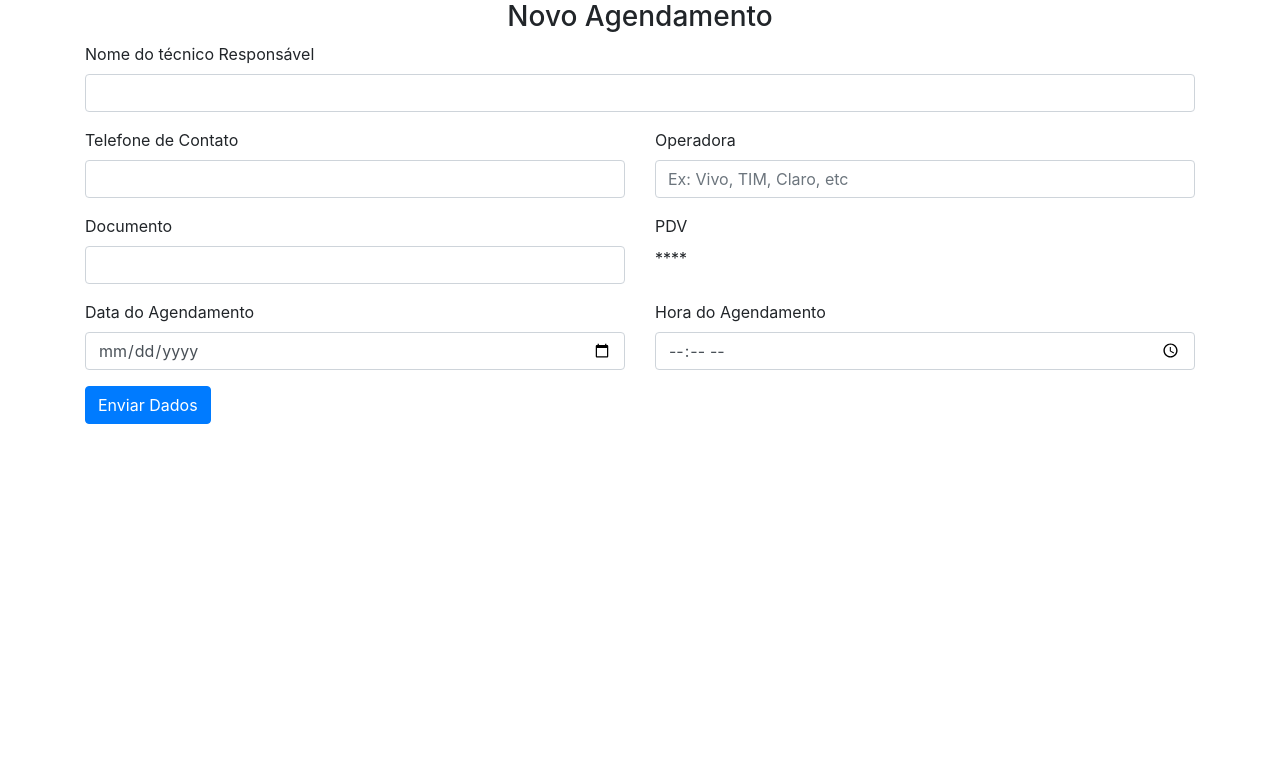
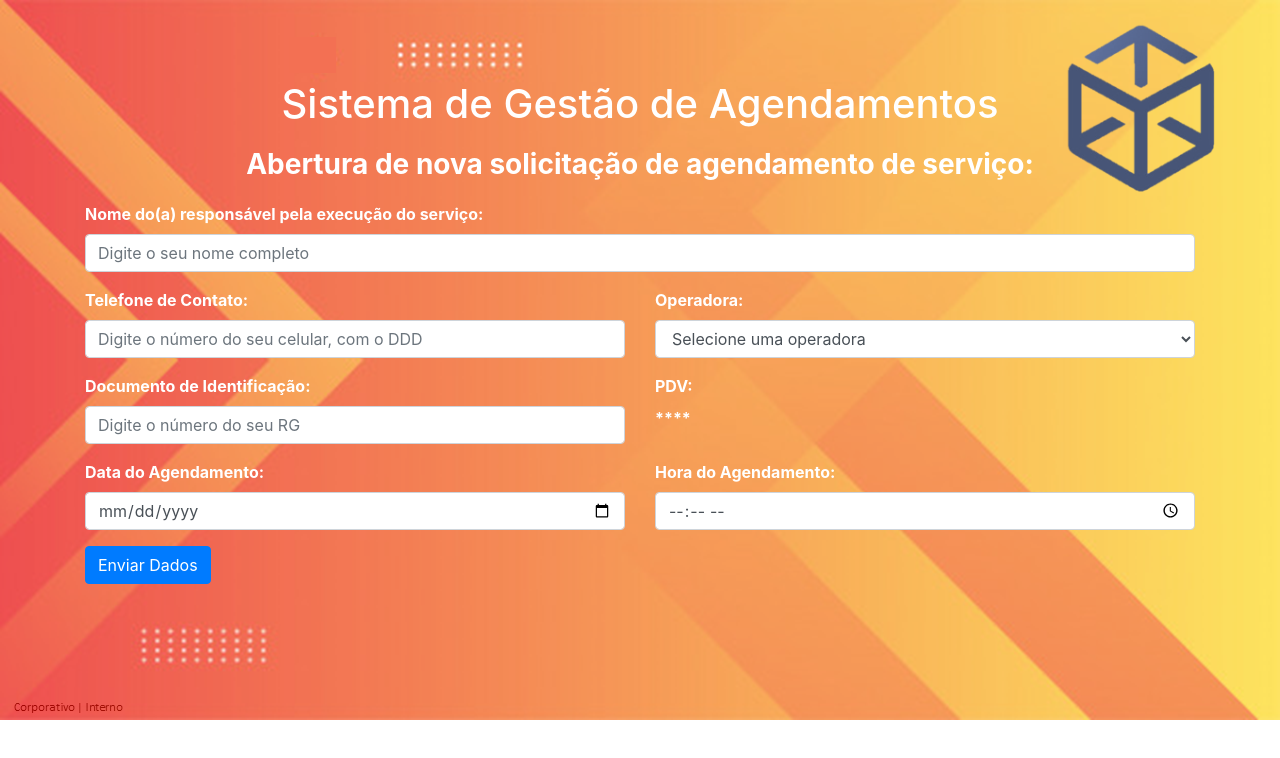
Before and after one commit to arfrech/TechSolution, a plain HTML site: page novasolicitacao.html in a window 1280 px wide. Drawn offline with nearby package versions, Linux system fonts and the light colour scheme; no server answers.

Commit message:
atualizacao layout

```diff
--- a/dashboard.css
+++ b/dashboard.css
@@ -21,3 +21,16 @@
     border-radius: 5px;
     margin-bottom: 50px;
 }
+
+body {
+    background-image: url('Página Inicial - v3.png');
+    background-size: 100%;
+    background-repeat: no-repeat;
+    background-size: cover;
+}
+
+h1 {
+    color: white;
+    margin-top: 80px;
+    margin-bottom: 30px;
+}
--- a/index.css
+++ b/index.css
@@ -0,0 +1,12 @@
+body {
+    background-image: url("Página Inicial - v3.png");
+    background-size: 100%;
+    background-repeat: no-repeat;
+    background-size: cover;
+}
+
+h1 {
+    color: white;
+    margin-top: 80px;
+    margin-bottom: 30px;
+}
--- a/login.css
+++ b/login.css
@@ -9,4 +9,12 @@
 body {
     background-image: url('Página Inicial - v3.png');
     background-size: 100%;
+    background-repeat: no-repeat;
+    background-size: cover;
 }
+
+h1 {
+    color: white;
+    margin-top: 80px;
+    margin-bottom: 30px;
+}
--- a/novasolicitacao.css
+++ b/novasolicitacao.css
@@ -0,0 +1,20 @@
+body {
+    background-image: url("Página Inicial - v3.png");
+    background-size: 100%;
+    background-repeat: no-repeat;
+    background-size: cover;
+    color: white;
+    font-weight: bold;
+}
+
+h1 {
+    color: white;
+    margin-top: 80px;
+    margin-bottom: 20px;
+}
+
+h3 {
+    color: white;
+    font-weight: bold;
+    margin-bottom: 20px;
+}
--- a/novasolicitacao.html
+++ b/novasolicitacao.html
@@ -6,6 +6,7 @@
     <link rel="stylesheet" href="https://stackpath.bootstrapcdn.com/bootstrap/4.5.2/css/bootstrap.min.css" integrity="sha384-JcKb8q3iqJ61gNV9KGb8thSsNjpSL0n8PARn9HuZOnIxN0hoP+VmmDGMN5t9UJ0Z" crossorigin="anonymous">
     <link rel="stylesheet" href="novasolicitacao.css">
     <script type="text/javascript" src="novasolicitacao.js"></script>
+
     <title>.: Nova Solicitação :. </title>
 </head>
 <body onload="recuperaPDV();">
@@ -13,14 +14,15 @@
 
         <div class="row">
             <div class="col-12 text-center">
-                <h3> Novo Agendamento </h3>
+                <h1>Sistema de Gestão de Agendamentos</h1>
+                <h3>Abertura de nova solicitação de agendamento de serviço:</h3>
             </div>
         </div>
         <div class="row">
             <div class="col-12">
                 <div class="form-group">
-                    <label for="txtNomeTecnico">Nome do técnico Responsável</label>
-                    <input type="text" class="form-control" id="txtNomeTecnico">
+                    <label for="txtNomeTecnico">Nome do(a) responsável pela execução do serviço:</label>
+                    <input type="text" class="form-control" id="txtNomeTecnico" placeholder="Digite o seu nome completo" required>
                 </div>
             </div>
         </div>
@@ -28,14 +30,25 @@
         <div class="row">
             <div class="col-6">
                 <div class="form-group">
-                    <label for="txtTelefone">Telefone de Contato</label>
-                    <input type="text" class="form-control" id="txtTelefone">
+                    <label for="txtTelefone">Telefone de Contato:</label>
+                    <input type="text" class="form-control" id="txtTelefone" placeholder="Digite o número do seu celular, com o DDD" required>
                 </div>
             </div>
             <div class="col-6">
                 <div class="form-group">
-                    <label for="txtOperadora">Operadora</label>
-                    <input type="text" class="form-control" id="txtOperadora" placeholder="Ex: Vivo, TIM, Claro, etc">
+                    <label for="txtOperadora">Operadora:</label>
+                    <select type="text" class="form-control" id="txtOperadora" required>
+                        <option selected disabled hidden>Selecione uma operadora</option>
+                        <option>Vivo</option>
+                        <option>Claro</option>
+                        <option>TIM</option>
+                        <option>OI</option>
+                        <option>Nextel</option>
+                        <option>Algar</option>
+                        <option>Sercomtel</option>
+                        <option>MVNO’s - Porto Seguro, Datora e Terapar</option>
+                        <option>Outra</option>
+                    </select>
                 </div>
             </div>
         </div>
@@ -43,13 +56,13 @@
         <div class="row">
             <div class="col-6">
                 <div class="form-group">
-                    <label for="txtDocumento">Documento</label>
-                    <input type="text" class="form-control" id="txtDocumento">
+                    <label for="txtDocumento">Documento de Identificação:</label>
+                    <input type="text" class="form-control" id="txtDocumento" placeholder="Digite o número do seu RG" required>
                 </div>
             </div>
             <div class="col-6">
                 <div class="form-group">
-                    <label for="divPDV">PDV</label>
+                    <label for="divPDV">PDV:</label>
                     <div id="divPDV">
                         ****
                     </div>
@@ -60,14 +73,14 @@
         <div class="row">
             <div class="col-6">
                 <div class="form-group">
-                    <label for="txtData">Data do Agendamento</label>
-                    <input type="date" class="form-control" id="txtData">
+                    <label for="txtData">Data do Agendamento:</label>
+                    <input type="date" class="form-control" id="txtData" required>
                 </div>
             </div>
             <div class="col-6">
                 <div class="form-group">
-                    <label for="txtHora">Hora do Agendamento</label>
-                    <input type="time" class="form-control" id="txtHora" placeholder="HH:MM">
+                    <label for="txtHora">Hora do Agendamento:</label>
+                    <input type="time" class="form-control" id="txtHora" placeholder="HH:MM" required>
                 </div>
             </div>
         </div>
@@ -83,5 +96,16 @@
     <script src="https://code.jquery.com/jquery-3.5.1.slim.min.js" integrity="sha384-DfXdz2htPH0lsSSs5nCTpuj/zy4C+OGpamoFVy38MVBnE+IbbVYUew+OrCXaRkfj" crossorigin="anonymous"></script>
     <script src="https://cdn.jsdelivr.net/npm/popper.js@1.16.1/dist/umd/popper.min.js" integrity="sha384-9/reFTGAW83EW2RDu2S0VKaIzap3H66lZH81PoYlFhbGU+6BZp6G7niu735Sk7lN" crossorigin="anonymous"></script>
     <script src="https://stackpath.bootstrapcdn.com/bootstrap/4.5.2/js/bootstrap.min.js" integrity="sha384-B4gt1jrGC7Jh4AgTPSdUtOBvfO8shuf57BaghqFfPlYxofvL8/KUEfYiJOMMV+rV" crossorigin="anonymous"></script>
+    <script ssrc="https://github.com/igorescobar/jQuery-Mask-Plugin/blob/master/dist/jquery.mask.min.js"></script>
+
+
+        <script src="https://ajax.googleapis.com/ajax/libs/jquery/2.1.1/jquery.min.js"></script>
+        <script src="https://cdnjs.cloudflare.com/ajax/libs/jquery.mask/1.14.11/jquery.mask.min.js"></script>
+        <script type="text/javascript">
+        $("#telefone, #celular, #txtTelefone").mask("(00) 00000-0000");
+        $("#rg, #txtDocumento").mask('99.999.999-9');
+        </script>
+
+
 </body>
 </html>
```
Also changed, not shown: dashboard.html (+2 -3 lines), index.html (+6 -19 lines), login.html (+4 -5 lines), novasolicitacao.js (line endings or trailing spaces).
